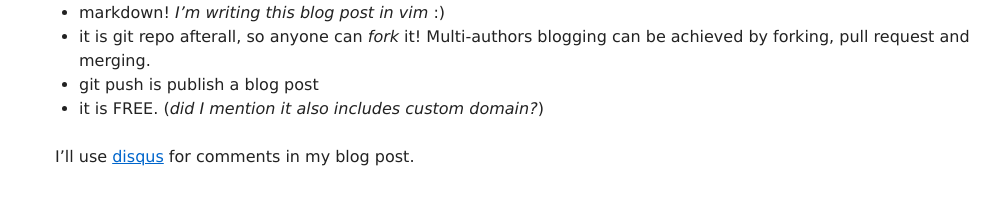
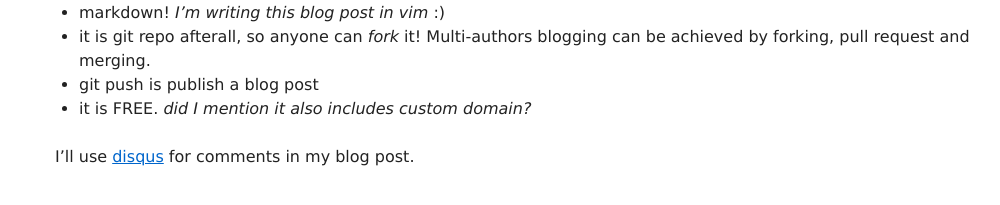
Before and after one commit to jittuu/jittuu.github.com, a Jekyll site: the page built from _posts/2011-10-19-this-blog-is-hosted-on-Github.markdown, in a window 1280 px wide. Shown: the part 408-613 px from the top of the page, without its empty margins (108-1108 px from the left). Built offline with Jekyll 4.4.1, drawn with Linux system fonts in a browser that asks for light colours.

Commit message:
formatting again

```diff
--- a/_posts/2011-10-19-this-blog-is-hosted-on-Github.markdown
+++ b/_posts/2011-10-19-this-blog-is-hosted-on-Github.markdown
@@ -7,12 +7,12 @@
 
 I chosed Github pages hosting because of the following reasons:
 
-  - fullcontrol over layout and css styling
-  - **versioning** by storing in git
-  - markdown! _I'm writing this blog post in vim_ :)
-  - it is git repo afterall, so anyone can _fork_ it! Multi-authors blogging can be achieved by forking, pull request and merging.
-  - git push is publish a blog post
-  - it is FREE. (_did I mention it also includes custom domain?_)
+* fullcontrol over layout and css styling
+* **versioning** by storing in git
+* markdown! _I'm writing this blog post in vim_ :)
+* it is git repo afterall, so anyone can _fork_ it! Multi-authors blogging can be achieved by forking, pull request and merging.
+* git push is publish a blog post
+* it is FREE. _did I mention it also includes custom domain?_
 
 I'll use [disqus][] for comments in my blog post.
 
```
